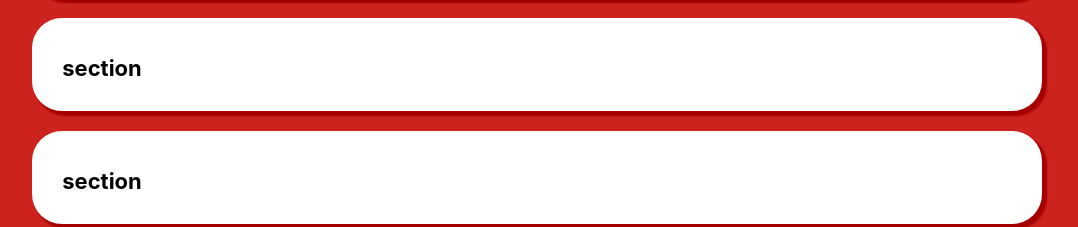
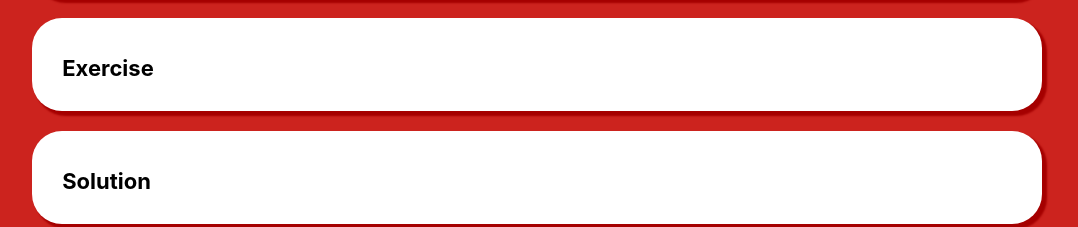
Before and after one commit to Tomaszunek/grid-presentation-christmas, a Next.js app: page /cellEdit/cellEditorComponent in a window 1280 px wide. Shown: the part 725-952 px from the top of the page, without its empty margins (103-1181 px from the left). Built offline with nearby package versions, Linux system fonts and the light colour scheme.

Commit message:
edit provided cell edotirs

```diff
--- a/pages/cellEdit/cellEditorComponent.tsx
+++ b/pages/cellEdit/cellEditorComponent.tsx
@@ -11,10 +11,10 @@ const Page: NextPageWithLayout = () => {
         <h3>section</h3>
       </section>
       <section className="group">
-        <h3>section</h3>
+        <h3>Exercise</h3>
       </section>
       <section className="group">
-        <h3>section</h3>
+        <h3>Solution</h3>
       </section>
       <Footer
         backLink="/cellEdit/provideCellEditors"
--- a/pages/styling/cellStyling.tsx
+++ b/pages/styling/cellStyling.tsx
@@ -11,10 +11,10 @@ const Page: NextPageWithLayout = () => {
         <h3>section</h3>
       </section>
       <section className="group">
-        <h3>section</h3>
+        <h3>Exercise</h3>
       </section>
       <section className="group">
-        <h3>section</h3>
+        <h3>Solution</h3>
       </section>
       <Footer
         backLink="/cellEdit/cellEditorComponent"
--- a/pages/styling/rowStyling.tsx
+++ b/pages/styling/rowStyling.tsx
@@ -11,10 +11,10 @@ const Page: NextPageWithLayout = () => {
         <h3>section</h3>
       </section>
       <section className="group">
-        <h3>section</h3>
+        <h3>Exercise</h3>
       </section>
       <section className="group">
-        <h3>section</h3>
+        <h3>Solution</h3>
       </section>
       <Footer backLink="/styling/cellStyling" nextLink="/styling/themes" />
     </>
--- a/pages/styling/themes.tsx
+++ b/pages/styling/themes.tsx
@@ -11,10 +11,10 @@ const Page: NextPageWithLayout = () => {
         <h3>section</h3>
       </section>
       <section className="group">
-        <h3>section</h3>
+        <h3>Exercise</h3>
       </section>
       <section className="group">
-        <h3>section</h3>
+        <h3>Solution</h3>
       </section>
       <Footer backLink="/styling/rowStyling" />
     </>
```
